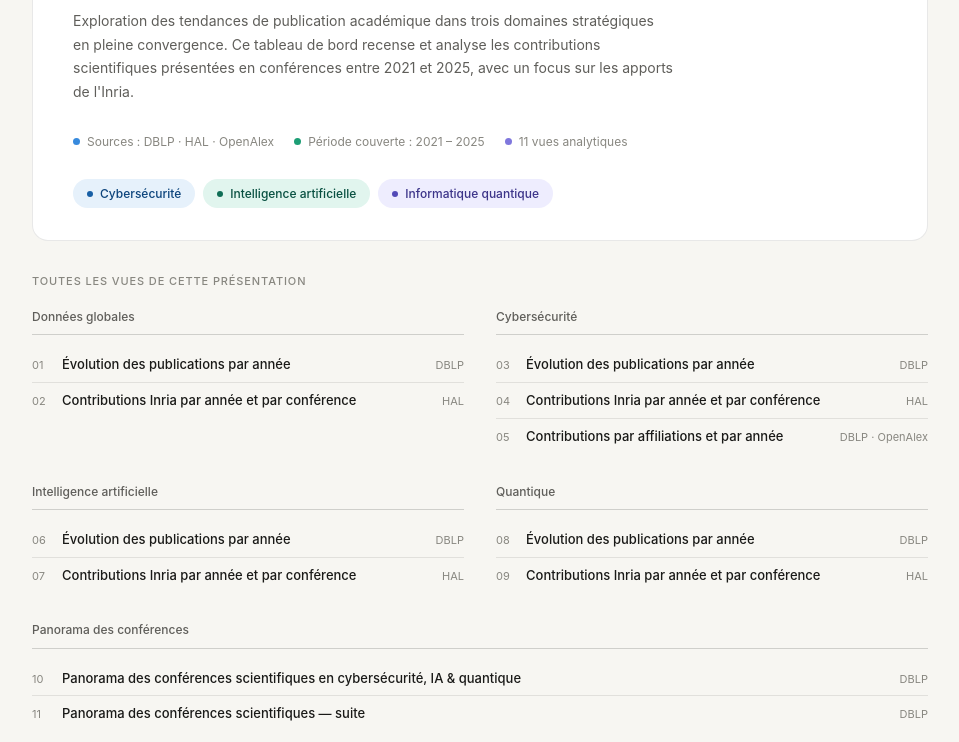
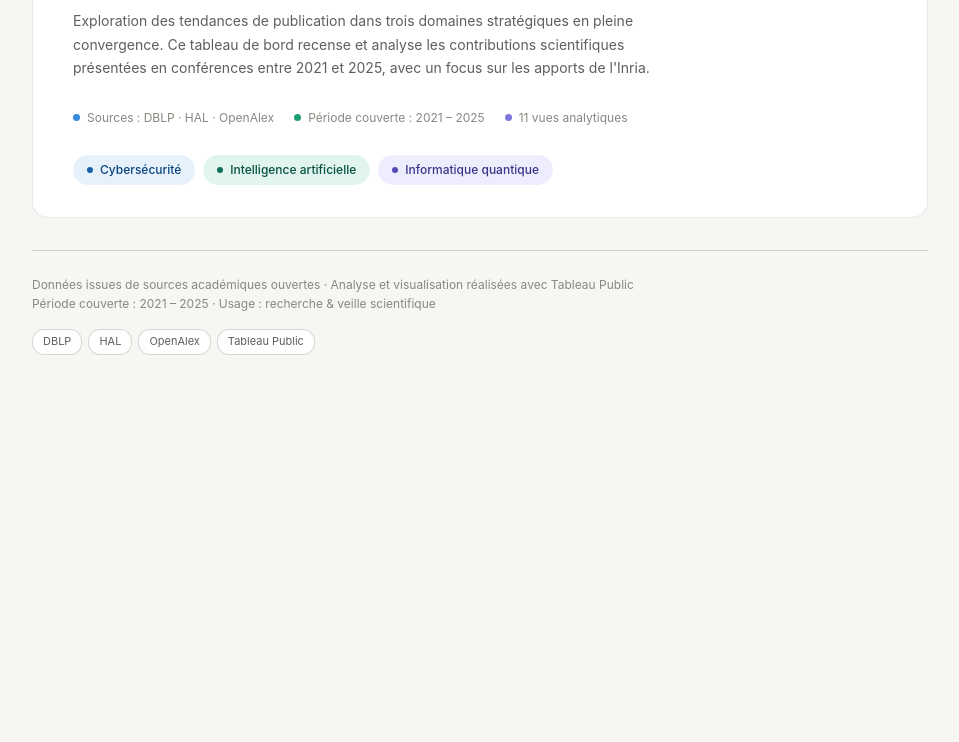
Before and after one commit to Inria-Datalake/Tableau_public_page_acueil, a plain HTML site: page index.html in a window 1280 px wide. Shown: the part 210-952 px from the top of the page, without its empty margins (160-1119 px from the left). After the commit the page ends 800 px from the top, so only its background shows below. Drawn offline with Linux system fonts and the light colour scheme.

Commit message:
Remove navigation and update introduction text
Removed navigation section and updated introductory text.

```diff
--- a/index.html
+++ b/index.html
@@ -176,7 +176,7 @@
     </div>
     <h1>Conférences — Cybersécurité,<br>IA &amp; Quantique</h1>
     <p class="intro">
-      Exploration des tendances de publication académique dans trois domaines stratégiques
+      Exploration des tendances de publication  dans trois domaines stratégiques
       en pleine convergence. Ce tableau de bord recense et analyse les contributions scientifiques
       présentées en conférences entre 2021 et 2025, avec un focus sur les apports de l'Inria.
     </p>
@@ -201,57 +201,6 @@
     </div>
   </div>
 
-  <!-- NAVIGATION -->
-  <div class="nav-section">
-    <p class="section-label">Toutes les vues de cette présentation</p>
-
-    <!-- Ligne 1 : Données globales + Cybersécurité -->
-    <div class="two-col">
-      <div class="chapter-group">
-        <div class="group-title">Données globales</div>
-        <ul class="chapter-list">
-          <li class="chapter-item"><span class="card-num">01</span><span class="card-name">Évolution des publications par année</span><span class="card-source">DBLP</span></li>
-          <li class="chapter-item"><span class="card-num">02</span><span class="card-name">Contributions Inria par année et par conférence</span><span class="card-source">HAL</span></li>
-        </ul>
-      </div>
-      <div class="chapter-group">
-        <div class="group-title">Cybersécurité</div>
-        <ul class="chapter-list">
-          <li class="chapter-item"><span class="card-num">03</span><span class="card-name">Évolution des publications par année</span><span class="card-source">DBLP</span></li>
-          <li class="chapter-item"><span class="card-num">04</span><span class="card-name">Contributions Inria par année et par conférence</span><span class="card-source">HAL</span></li>
-          <li class="chapter-item"><span class="card-num">05</span><span class="card-name">Contributions par affiliations et par année</span><span class="card-source">DBLP · OpenAlex</span></li>
-        </ul>
-      </div>
-    </div>
-
-    <!-- Ligne 2 : IA + Quantique -->
-    <div class="two-col">
-      <div class="chapter-group">
-        <div class="group-title">Intelligence artificielle</div>
-        <ul class="chapter-list">
-          <li class="chapter-item"><span class="card-num">06</span><span class="card-name">Évolution des publications par année</span><span class="card-source">DBLP</span></li>
-          <li class="chapter-item"><span class="card-num">07</span><span class="card-name">Contributions Inria par année et par conférence</span><span class="card-source">HAL</span></li>
-        </ul>
-      </div>
-      <div class="chapter-group">
-        <div class="group-title">Quantique</div>
-        <ul class="chapter-list">
-          <li class="chapter-item"><span class="card-num">08</span><span class="card-name">Évolution des publications par année</span><span class="card-source">DBLP</span></li>
-          <li class="chapter-item"><span class="card-num">09</span><span class="card-name">Contributions Inria par année et par conférence</span><span class="card-source">HAL</span></li>
-        </ul>
-      </div>
-    </div>
-
-    <!-- Ligne 3 : Panorama -->
-    <div class="chapter-group">
-      <div class="group-title">Panorama des conférences</div>
-      <ul class="chapter-list">
-        <li class="chapter-item"><span class="card-num">10</span><span class="card-name">Panorama des conférences scientifiques en cybersécurité, IA &amp; quantique</span><span class="card-source">DBLP</span></li>
-        <li class="chapter-item"><span class="card-num">11</span><span class="card-name">Panorama des conférences scientifiques — suite</span><span class="card-source">DBLP</span></li>
-      </ul>
-    </div>
-  </div>
-
   <!-- FOOTER -->
   <footer>
     <div class="footer-text">
```
